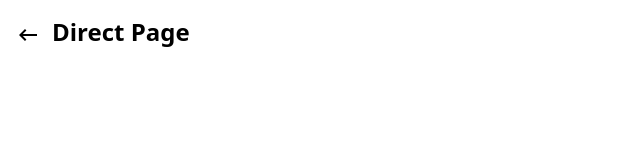
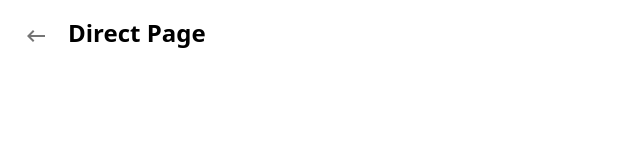
Before and after one commit to matine-gh/zig-interview, a Next.js app: page /direct in a window 1280 px wide. Shown: the top 160 px of the page, without its empty margins (0-640 px from the left). Built offline with nearby package versions, Linux system fonts and the light colour scheme.

Commit message:
[feat]-general view

```diff
--- a/src/app/components/common/GeneralView/index.tsx
+++ b/src/app/components/common/GeneralView/index.tsx
@@ -1,10 +1,13 @@
 import KeyboardBackspaceOutlinedIcon from "@mui/icons-material/KeyboardBackspaceOutlined";
 import {GeneralViewInterface} from "@/app/components/common/GeneralView/generalView.interface";
+import {IconButton} from "@mui/material";
 
 export default function GeneralView({text}: GeneralViewInterface) {
     return (
         <div className={'text-2xl space-x-3 p-4'}>
-            <a href={'/'}><KeyboardBackspaceOutlinedIcon /></a>
+            <IconButton href={'/'}>
+                <KeyboardBackspaceOutlinedIcon />
+            </IconButton>
             <b>{text}</b>
         </div>
     )
```
